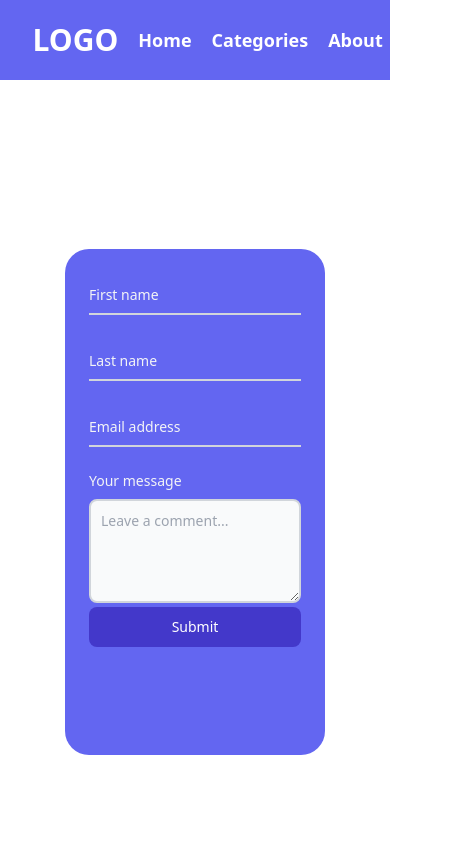
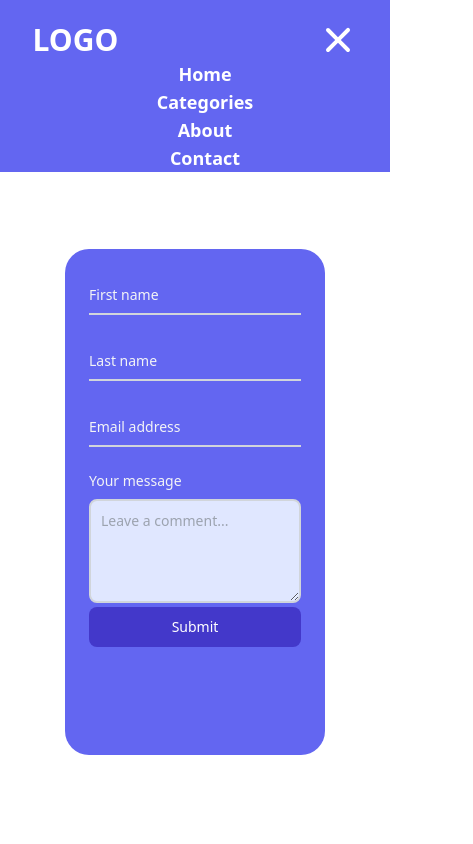
Before and after one commit to kamrandev-rubel/foods-site-practice-react-router, a React (Create React App) app: page /contact in a window 390 px wide. Shown: the top 844 px of the page, 473 px wide, since content can reach past the window. Built offline with nearby package versions, Linux system fonts and the light colour scheme.

Commit message:
added toggle navbar

```diff
--- a/src/components/Categories/Categories.js
+++ b/src/components/Categories/Categories.js
@@ -10,7 +10,7 @@ const Categories = () => {
     }, [])
     return (
         <div>
-            <div className='grid grid-cols-2 gap-4 mt-10 min-h-[100vh]'>
+            <div className='grid lg:grid-cols-2 gap-4 mt-10 min-h-[100vh]'>
                 {
                     foodsCategories.map(food =>
                         <Categorie
--- a/src/components/Contact/Contact.js
+++ b/src/components/Contact/Contact.js
@@ -30,7 +30,7 @@ const Contact = () => {
                 {/* </div> */}
 
                 <label for="message" className="block mb-2 text-sm font-medium text-gray-100 dark:text-gray-100">Your message</label>
-                <textarea id="message" rows="4" className="block border-2 p-2.5 w-full text-sm text-gray-900 bg-gray-50 rounded-lg  border-gray-300 focus:ring-indigo-500 focus:border-indigo-500 dark:bg-gray-700 dark:border-gray-600 dark:placeholder-gray-400 dark:text-white dark:focus:ring-indigo-500 dark:focus:border-indigo-500 outline-none" placeholder="Leave a comment..."></textarea>
+                <textarea id="message" rows="4" className="block border-2 p-2.5 w-full text-sm text-gray-900 bg-indigo-100 rounded-lg  border-gray-300 focus:ring-indigo-500 focus:border-indigo-500 dark:bg-gray-700 dark:border-gray-600 dark:placeholder-gray-400 dark:text-white dark:focus:ring-indigo-500 dark:focus:border-indigo-500 outline-none" placeholder="Leave a comment..."></textarea>
 
                 <button type="submit" className="mt-1 text-white bg-indigo-700 hover:bg-indigo-800 focus:ring-4 focus:outline-none focus:ring-indigo-300 font-medium rounded-lg text-sm w-full sm:w-auto px-5 py-2.5 text-center dark:bg-indigo-600 dark:hover:bg-indigo-700 dark:focus:ring-indigo-800">Submit</button>
             </form>
--- a/src/components/Food/Food.js
+++ b/src/components/Food/Food.js
@@ -9,7 +9,7 @@ const Food = ({ food }) => {
         navigate(`/food/${food.idMeal}`)
     }
     return (
-        <div className="max-w-sm bg-white rounded-lg border border-gray-200 shadow-md dark:bg-gray-800 dark:border-gray-900">
+        <div className="max-w-sm mx-auto bg-white rounded-lg border border-gray-200 shadow-md dark:bg-gray-800 dark:border-gray-900">
                 <img className="rounded-t-lg" src={strMealThumb} alt=""/>
             <div className="p-5">
                 <h5 className="mb-2 text-2xl font-bold tracking-tight text-gray-900 dark:text-white">{strMeal}</h5>
--- a/src/components/Header/Header.js
+++ b/src/components/Header/Header.js
@@ -1,18 +1,32 @@
-import React from 'react';
+import { MenuIcon, XIcon } from '@heroicons/react/solid';
+import React, { useState } from 'react';
 import { Link } from 'react-router-dom';
 
 const Header = () => {
+    const [open, setOpen] = useState(false)
+console.log(open);
     return (
-        <header className=' bg-indigo-500 h-20 flex items-center'>
-            <div className='flex justify-between items-center w-10/12 mx-auto text-white font-semibold'>
-                <div className='text-3xl cursor-pointer hover:text-yellow-500'>
-                    LOGO
+        <header className=' bg-indigo-500 h-20 flex items-center  '>
+            <div className='flex flex-col  lg:flex-row justify-between items-center w-full lg:w-10/12 mx-auto text-white font-semibold'>
+                <div className='text-3xl items-center cursor-pointer hover:text-yellow-500 flex justify-between w-10/12'>
+                    <div>
+                        LOGO
+                    </div>
+                    <div>
+                        <div onClick={()=>setOpen(!open)} className='w-10 h-10 lg:hidden '>
+                            {
+                                open ?<MenuIcon />: <XIcon/>
+                            }
+                        </div>
+                    </div>
                 </div>
-                <ul className='text-lg'>
+
+                <ul className={`w-full  text-center lg:justify-end bg-indigo-500 text-lg flex flex-col lg:flex-row absolute lg:static duration-[650ms] ease-in ${open?'top-[-400px]':'top-[60px]'}`}>
                     <Link className='ml-5 hover:text-yellow-500' to="/">Home</Link>
                     <Link className='ml-5 hover:text-yellow-500' to="/categories">Categories</Link>
                     <Link className='ml-5 hover:text-yellow-500' to="/about">About</Link>
                     <Link className='ml-5 hover:text-yellow-500' to="/contact">Contact</Link>
+
                 </ul>
             </div>
         </header>
--- a/src/components/Restaurant/Restaurant.js
+++ b/src/components/Restaurant/Restaurant.js
@@ -12,9 +12,7 @@ const Restaurant = () => {
         fetch(`https://www.themealdb.com/api/json/v1/1/search.php?s=${inputValue}`)
             .then(res => res.json())
             .then(data => {
-                if (data.meals === null) {
-
-                } else {
+                if (data.meals !== null) {
                     setFoods(data.meals)
                 }
             })
@@ -27,11 +25,10 @@ const Restaurant = () => {
             <h2 className='text-5xl font-bold text-indigo-500 mt-10 mb-5'>Find the food you want</h2>
             <input onChange={searchBox} type="text" placeholder='Search Foods' className='w-6/12 h-10 p-3 py-5 focus:text-2xl outline-none border-4 border-indigo-500 rounded-lg mb-4' />
 
-            <dir className='grid gap-4 grid-cols-3'>
+            <dir className='grid gap-4 lg:grid-cols-3 sm:grid-cols-1 md:grid-cols-2 '>
                 {
                     foods.map(food =>
                         <Food
-                            // foodDetailsHandler={foodDetailsHandler}
                             key={food.idMeal}
                             food={food}
                         />)
```
